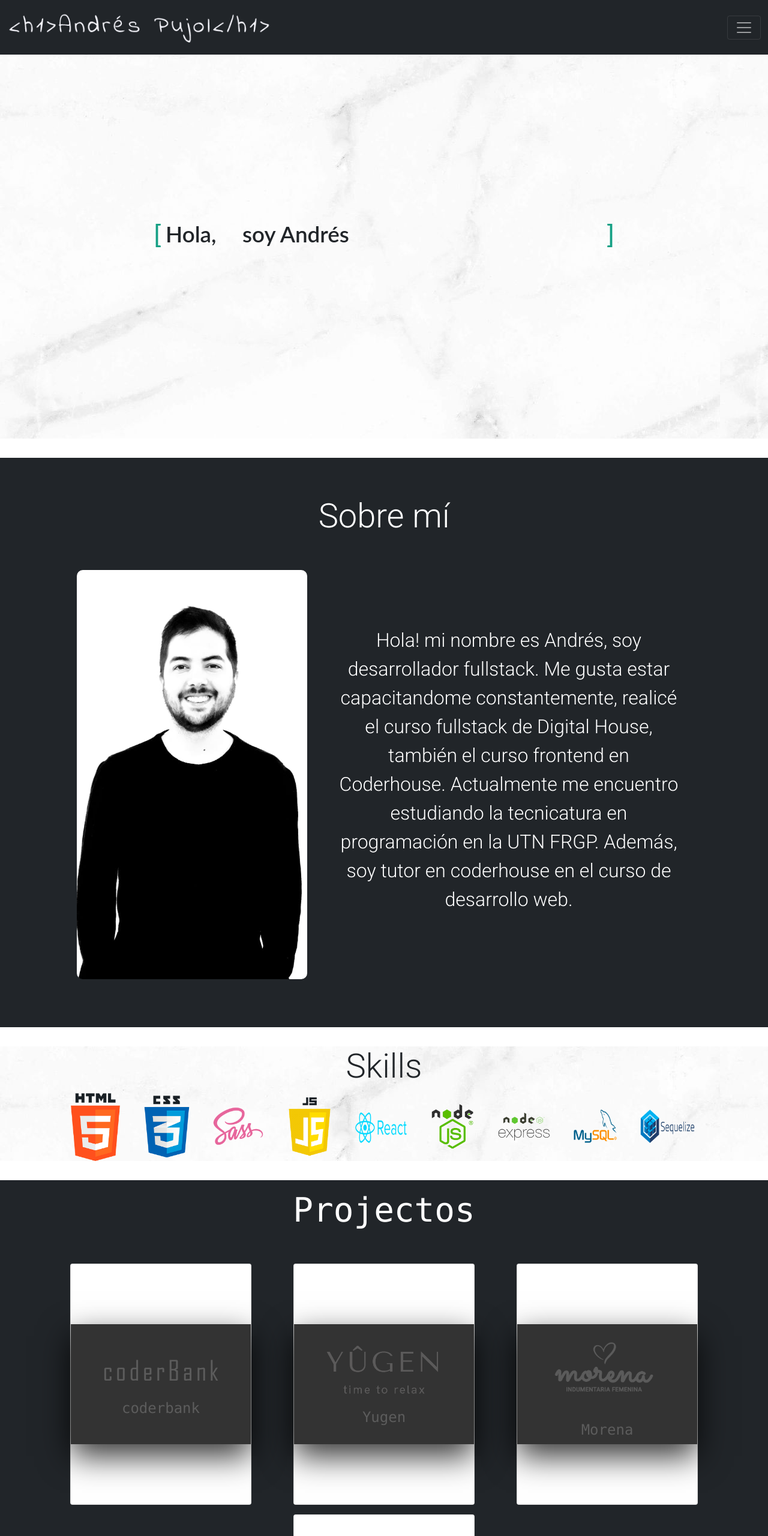
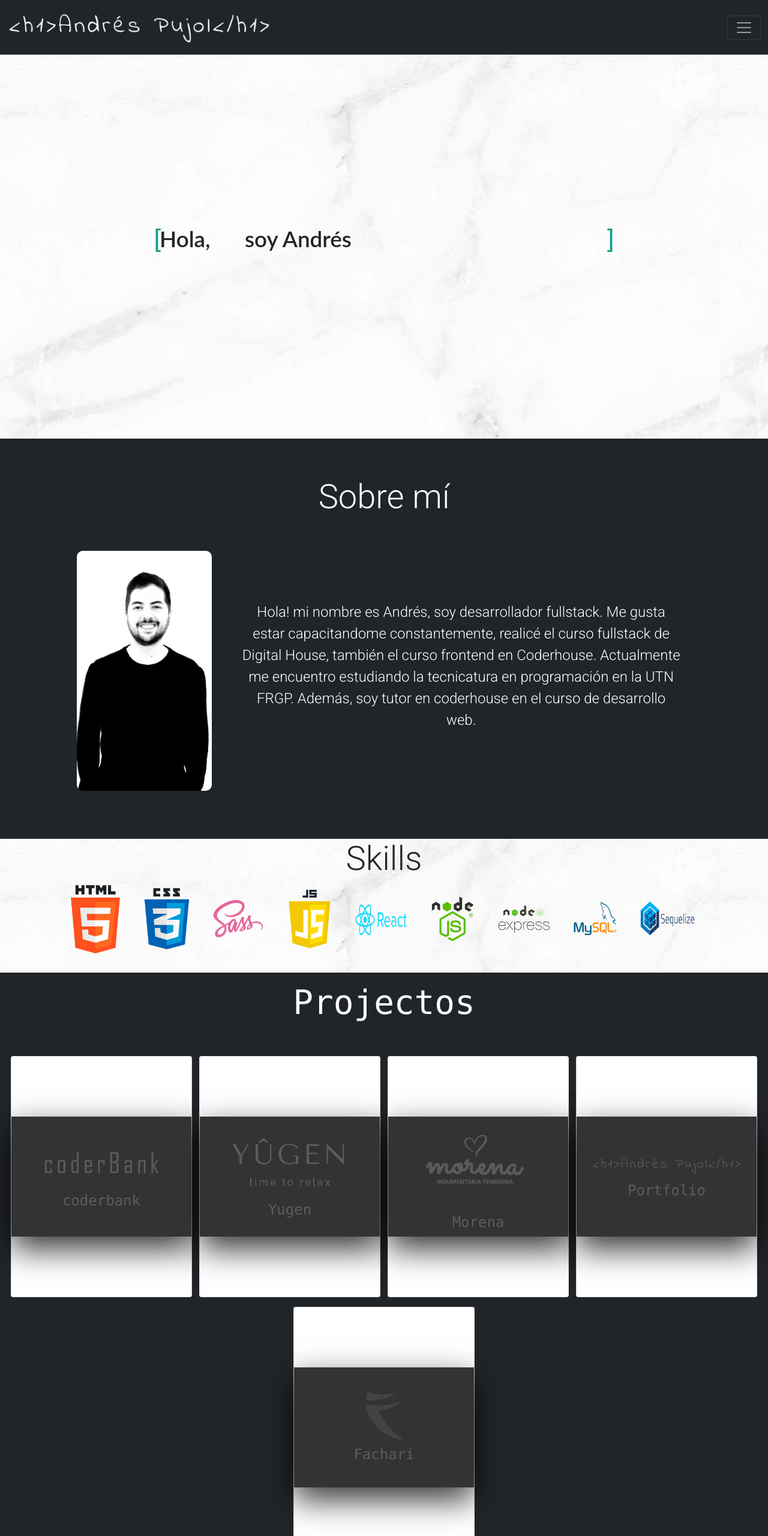
Before and after one commit to andrespujol/portfolio, a website: page index.html in a window 1280 px wide. Shown: the top 2560 px of the page at 60% size. Drawn offline with nearby package versions, Linux system fonts and the light colour scheme.

Commit message:
agregué nuevo proyecto y corregí algunos estilos

```diff
--- a/index.html
+++ b/index.html
@@ -102,7 +102,7 @@
             <article class="card">
                 <div class="face face1">
                     <div class="content">
-                        <img src="./images/yugen.png">
+                        <img src="./images/yugen.png" alt="portada proyecto Yugen">
                         <h3>Yugen</h3>
                     </div>
                 </div>
@@ -142,10 +142,27 @@
                 </div>
                 <div class="face face2">
                     <div class="content">
-                        <p>Portfolio estático. Próximamente en vue.</p>
+                        <p>Portfolio estático. </p>
                         <div class="contentLinks">
                             <a href="https://github.com/andrespujol/portfolio.git" target="_blank">Github</a>
                             <a href="https://andrespujol.github.io/portfolio/" target="_blank">Sitio</a>
+                        </div>
+                    </div>
+                </div>
+            </article>
+            <article class="card">
+                <div class="face face1">
+                    <div class="content">
+                        <img src="./images/Isotipo.png" class="logoFachari">
+                        <h3>Fachari</h3>
+                    </div>
+                </div>
+                <div class="face face2">
+                    <div class="content">
+                        <p>Proyecto para un emprendimiento dedicado a la venta de ropa mayorista. Hecha en React. </p>
+                        <div class="contentLinks">
+                            <a href="https://github.com/andrespujol/fachari" target="_blank">Github</a>
+                            <a href="fachari.vercel.app" target="_blank">Sitio</a>
                         </div>
                     </div>
                 </div>
--- a/package.json
+++ b/package.json
@@ -5,7 +5,7 @@
   "main": "app.js",
   "scripts": {
     "test": "echo \"Error: no test specified\" && exit 1",
-    "build-css": "node-sass --include-path scss public/scss/styles.scss public/css/styles.css",
+    "build-css": "node-sass --include-path scss scss/styles.scss css/styles.css",
     "watch-css": "nodemon -e scss -x \"npm run build-css\""
   },
   "author": "Andrés Pujol",
--- a/scss/_about.scss
+++ b/scss/_about.scss
@@ -1,6 +1,6 @@
 .about {
     background-color: #212529;
-    margin: 2rem 0;
+    padding: 0 0 2rem 0;
     .about_h2 {
         text-align: center;
         color: white;
@@ -12,8 +12,10 @@
         width: 100%;
         & img{
             width: 80%;
+            height: 40vh;
             margin: 0 auto;
             border-radius: 10px;
+            // object-fit: contain;
         }
         & p {
             text-align: center;
@@ -23,7 +25,15 @@
     }
 
 }
+@media only screen and (min-width: 481px) {
+    .about .aboutContent img {
 
+            width: 90%;
+            height: 50vh;
+
+
+    }
+}
 @media only screen and (min-width: 769px) {
     .about {
         .aboutContent {
@@ -50,7 +60,7 @@
                 margin-left: 10%;
             }
             & p {
-                font-size: 2rem;
+                font-size: 1.5rem;
                 margin-right: 10%;
             }
         }
--- a/scss/_head.scss
+++ b/scss/_head.scss
@@ -7,20 +7,21 @@
         top: 30%;
         left: 50%;
         transform: translate(-50%, -50%);
-        height: 60px;
+        height: 6rem;
         overflow:hidden;
         width: 100%;
         font-family: 'Lato', sans-serif;
         font-size: 2rem;
         line-height: 40px;
         color: #212529;
-
-
+      //   & .content__container {
+      //     height: rem;
+      // }
         &__container {
           font-weight: 600;
           overflow: hidden;
           height: 40px;
-          padding: 0 20px;
+          padding: 0 10px;
 
           &:before {
             content: '[';
@@ -167,12 +168,15 @@
         }
         .content {
             width: 50%;
-            &__container {
-                &__list{
-                    text-align: left;
-                    padding-left: 3rem;
-                }
-            }
+
+            // &__container {
+            //   padding: 0 10px;
+            //     &__list{
+            //         text-align: left;
+            //         padding-left: 3rem;
+            //     }
+            // }
+
         }
     }
 }
@@ -191,7 +195,11 @@
         .content {
             width: 60%;
             top: 50%;
-            font-size: 3rem;
+            font-size: 2.3rem;
+            height: 45px;
+            & .content__container__list__item {
+              padding-left: 2rem;
+            }
         }
     }
 
@@ -209,20 +217,20 @@
             }
         }
         .content {
-            width: 40%;
+            width: 60%;
             top: 55%;
-            font-size: 4.4rem;
+            font-size: 4rem;
             line-height: 5.5rem;
             height: 12rem;
-            &__container {
+            & .content__container {
+
                 height: 5rem;
                 &:after, &:before {
                     position: absolute;
                     top: -20px;
-
                     color: #16a085;
-                    font-size: 6rem;
-                    line-height: 7.2rem;
+                    font-size: 5rem;
+                    line-height: 7.3rem;
 
                   }
                 &__text {
--- a/scss/_proyects.scss
+++ b/scss/_proyects.scss
@@ -113,10 +113,17 @@
     align-items: center;
     width: 100%;
 }
-
+.logoFachari {
+    width: 60% !important;
+    margin-left: 20%;
+    height: 10vh;
+}
 
 @media only screen and (min-width: 1024px) {
     .projects {
         justify-content: center;
     }
+    .container {
+        max-width: 2000px;
+    }
 }
--- a/scss/_skills.scss
+++ b/scss/_skills.scss
@@ -24,7 +24,7 @@
         .skills_logo {
             width: 90%;
             margin-left: 7%;
-            margin-bottom: 2rem;
+            padding-bottom: 2rem;
             & img {
                 width: 8%;
             }
--- a/scss/styles.scss
+++ b/scss/styles.scss
@@ -12,14 +12,11 @@ body {
 header {
 
     .navbar-brand {
-        width: 50%;
-        .logo {
-            width: 90%;
+        width: 70%;
+        & .logo {
+            width: 100%;
         }
     }
-
-
-
 }
 
 @media only screen and (min-width: 1024px) {
```
Also changed, not shown: css/styles.css, images/Isotipo.png (added), 1 other file.
